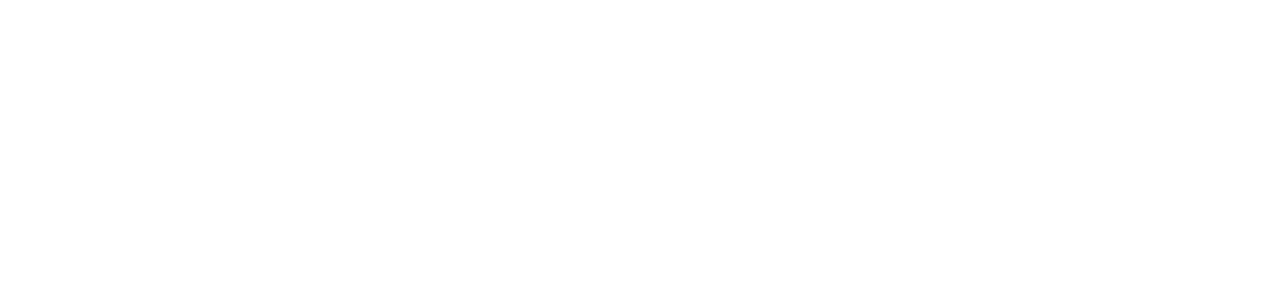
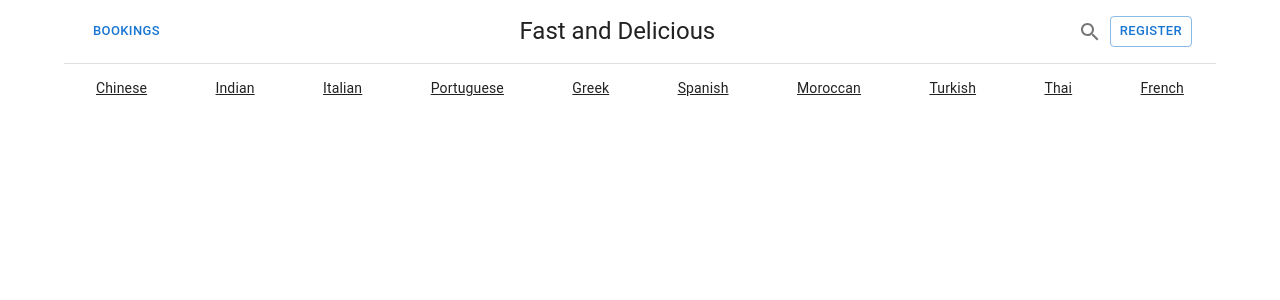
Before and after one commit to franciscomcsousa/TheCork, a React (Create React App) app in the folder frontend/: page /gift_cards in a window 1280 px wide. Before the commit this address had no page. Shown: the top 300 px of the page. Built offline with nearby package versions, Linux system fonts and the light colour scheme; the HTML template or start-up script is replaced by a standard one.

Commit message:
small update

```diff
--- a/frontend/src/App.js
+++ b/frontend/src/App.js
@@ -2,6 +2,7 @@ import './App.css';
 import React from 'react'
 import { Register } from './Pages/Register'
 import { Homepage } from './Pages/Homepage'
+import { GiftCards } from './Pages/GiftCards'
 import { BrowserRouter as Router, Route, Routes } from 'react-router-dom';
 
 
@@ -11,8 +12,9 @@ function App() {
     <div className="App">
       <Router>
           <Routes>
-            <Route exact path="/" element={<Homepage/>}/>
-            <Route exact path="/register" element={<Register/>}/>
+            <Route exact path="/" element={ <Homepage/> }/>
+            <Route exact path="/register" element={ <Register/> }/>
+            <Route exact path="/gift_cards" element={ <GiftCards/> }/>
           </Routes>
       </Router>
     </div>
--- a/frontend/src/Components/FeaturedPost.js
+++ b/frontend/src/Components/FeaturedPost.js
@@ -12,7 +12,7 @@ function FeaturedPost(props) {
 
   return (
     <Grid item xs={12} md={6}>
-      <CardActionArea component="a" href="/gift_cards">
+      <CardActionArea component="a" href={post.link}>
         <Card sx={{ display: 'flex' }}>
           <CardContent sx={{ flex: 1 }}>
             <Typography component="h2" variant="h5">
@@ -33,6 +33,7 @@ function FeaturedPost(props) {
             sx={{ width: 160, display: { xs: 'none', sm: 'block' } }}
             image={post.image}
             alt={post.imageLabel}
+            href={post.link}
           />
         </Card>
       </CardActionArea>
@@ -47,6 +48,7 @@ FeaturedPost.propTypes = {
     image: PropTypes.string.isRequired,
     imageLabel: PropTypes.string.isRequired,
     title: PropTypes.string.isRequired,
+    link: PropTypes.string.isRequired,
   }).isRequired,
 };
 
--- /dev/null
+++ b/frontend/src/Components/Gift.js
@@ -0,0 +1,58 @@
+import * as React from 'react';
+import Avatar from '@mui/material/Avatar';
+import Button from '@mui/material/Button';
+import CssBaseline from '@mui/material/CssBaseline';
+import TextField from '@mui/material/TextField';
+import FormControlLabel from '@mui/material/FormControlLabel';
+import Checkbox from '@mui/material/Checkbox';
+import Link from '@mui/material/Link';
+import Grid from '@mui/material/Grid';
+import Box from '@mui/material/Box';
+import LockOutlinedIcon from '@mui/icons-material/LockOutlined';
+import Typography from '@mui/material/Typography';
+import Container from '@mui/material/Container';
+import { createTheme, ThemeProvider } from '@mui/material/styles';
+import Header from './Header';
+
+
+//TODO
+const sections = [
+    { title: 'Chinese', url: '#' },
+    { title: 'Indian', url: '#' },
+    { title: 'Italian', url: '#' },
+    { title: 'Portuguese', url: '#' },
+    { title: 'Greek', url: '#' },
+    { title: 'Spanish', url: '#' },
+    { title: 'Moroccan', url: '#' },
+    { title: 'Turkish', url: '#' },
+    { title: 'Thai', url: '#' },
+    { title: 'French', url: '#' },
+  ];
+
+
+function Copyright(props) {
+    return (
+      <Typography variant="body2" color="text.secondary" align="center" {...props}>
+        {'Copyright © '}
+        <Link color="inherit" href="/">
+          The Cork
+        </Link>{' '}
+        {new Date().getFullYear()}
+        {'.'}
+      </Typography>
+    );
+  }
+
+const theme = createTheme();
+
+export default function Gift({ nameInput, emailInput, passwordInput, onFormChangeName, onFormChangeEmail, onFormChangePassword, onFormSubmit }) {
+
+  return (
+    <ThemeProvider theme={theme}>
+        <CssBaseline />
+        <Container maxWidth="lg">
+        <Header title="Fast and Delicious" sections={sections}/>
+        </Container>
+    </ThemeProvider>
+  );
+}
--- a/frontend/src/Components/Home.js
+++ b/frontend/src/Components/Home.js
@@ -49,6 +49,7 @@ const featuredPosts = [
       'This is a wider card with supporting text below as a natural lead-in to additional content.',
     image: 'https://images.wsj.net/im-581988/M',
     imageLabel: 'Image Text',
+    link: "/gift_cards",
   },
   {
     title: 'Do you have a Gift Card?',
@@ -57,6 +58,7 @@ const featuredPosts = [
       'This is a wider card with supporting text below as a natural lead-in to additional content.',
     image: 'https://img.freepik.com/free-photo/chicken-wings-barbecue-sweetly-sour-sauce-picnic-summer-menu-tasty-food-top-view-flat-lay_2829-6471.jpg?w=2000',
     imageLabel: 'Image Text',
+    link: "/redeem_cards"
   },
 ];
 
@@ -98,7 +100,7 @@ export default function Home() {
           <MainFeaturedPost post={mainFeaturedPost} />
           <Grid container spacing={4}>
             {featuredPosts.map((post) => (
-              <FeaturedPost key={post.title} post={post}/>
+              <FeaturedPost key={post.title} post={post} />
             ))}
           </Grid>
           {/* <Grid container spacing={5} sx={{ mt: 3 }}>
--- a/frontend/src/Components/RegisterForm.js
+++ b/frontend/src/Components/RegisterForm.js
@@ -17,7 +17,7 @@ function Copyright(props) {
     return (
       <Typography variant="body2" color="text.secondary" align="center" {...props}>
         {'Copyright © '}
-        <Link color="inherit" href="https://localhost:3000/">
+        <Link color="inherit" href="/">
           The Cork
         </Link>{' '}
         {new Date().getFullYear()}
--- /dev/null
+++ b/frontend/src/Pages/GiftCards.js
@@ -0,0 +1,17 @@
+import React, { useEffect } from 'react';
+import Gift from '../Components/Gift';
+
+export const GiftCards = () => {
+
+     useEffect(() => {
+        fetch('/')
+        .then(console.log("fetching"))
+    }, [])
+
+return (
+    <div>
+        {/* <RegisterForm userInput={userInput} onFormChange={handleFormChange} onFormSubmit={handleFormSubmit}/> */}
+        <Gift/>
+    </div>
+    )
+}
```
